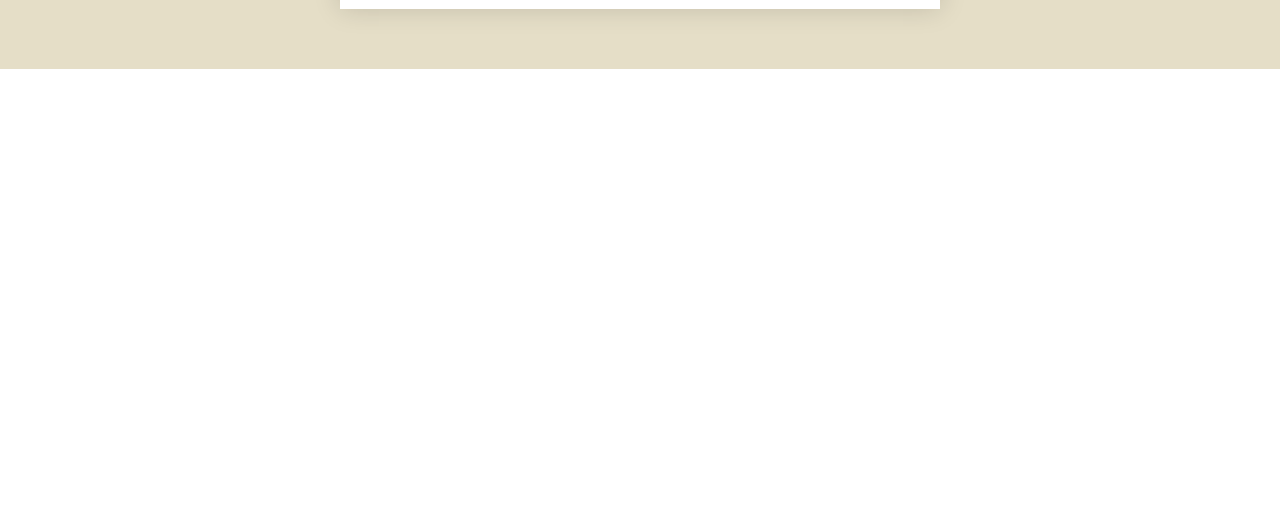
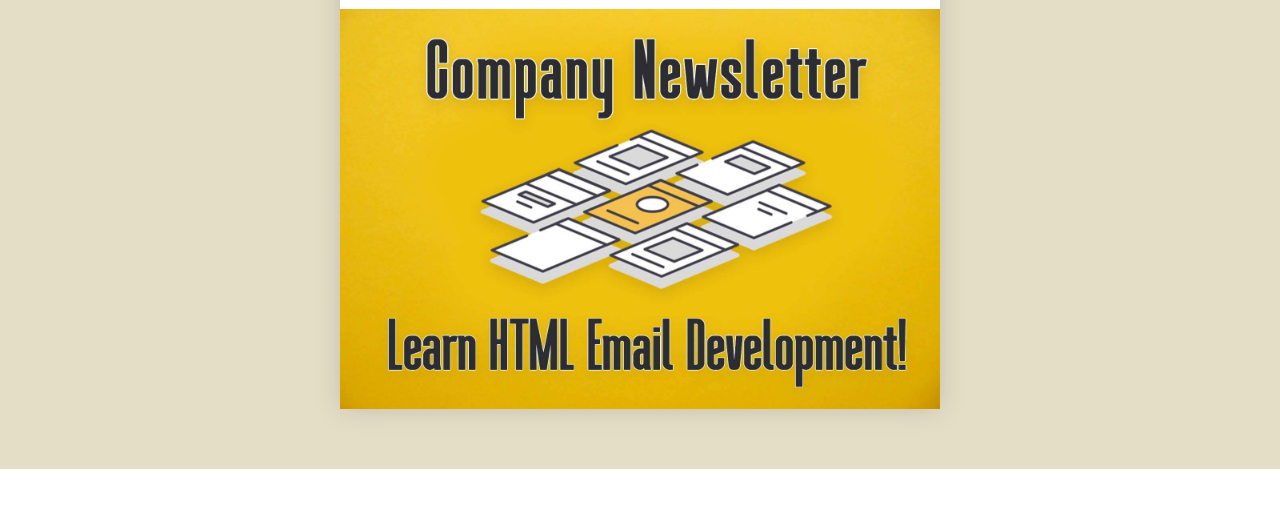
Before and after one commit to MariusDevelops/scn-email-template, a plain HTML site: page index.html in a window 1280 px wide. Shown: the part 87-594 px from the top of the page. Drawn offline with Linux system fonts and the light colour scheme.

Commit message:
feat: banner image

```diff
--- a/index.html
+++ b/index.html
@@ -104,7 +104,17 @@
           </td>
         </tr>
         <!-- BANNER IMAGE -->
-
+        <tr>
+          <td>
+            <a href="#"
+              ><img
+                src="./img/banner.jpg"
+                alt=""
+                width="600px"
+                style="max-width: 100%"
+            /></a>
+          </td>
+        </tr>
         <!-- TITLE, TEXT & BUTTON -->
 
         <!-- BORDER -->
```
